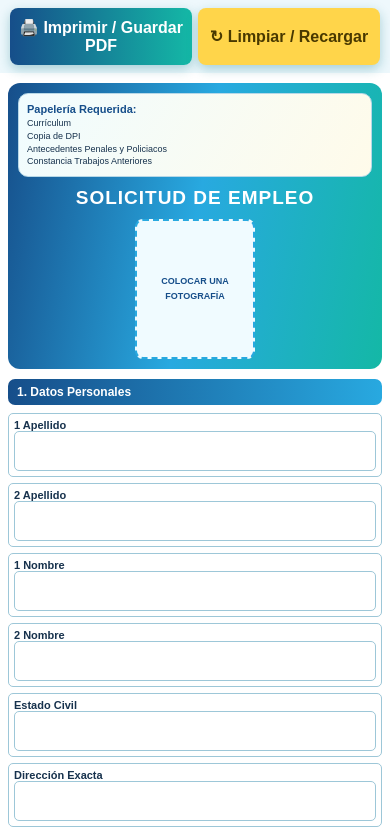
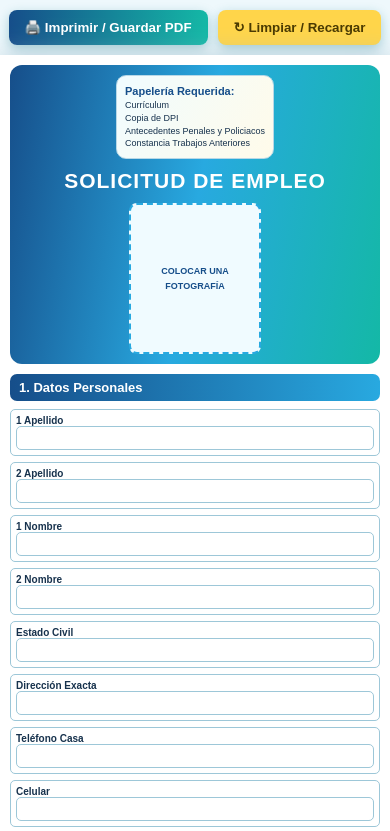
Before and after one commit to cabinaladriana8-pixel/formulario-impulso.piloto, a plain HTML site: page index.html in a window 390 px wide. Shown: the top 831 px of the page. Drawn offline with Linux system fonts and the light colour scheme.

Commit message:
Update style.css

```diff
--- a/style.css
+++ b/style.css
@@ -14,39 +14,10 @@ body{margin:0;background:linear-gradient(135deg,#dff5ff,#f7fbff);font-family:Ari
 @media(max-width:560px){.g2,.g3,.g4,.checks{grid-template-columns:1fr}.hoja{padding:10px}}
 @media print{body{background:white}.buttonbar{display:none}.wrapper{padding:0}.hoja{width:210mm;min-height:297mm;margin:0;box-shadow:none;border-radius:0;page-break-after:always}.hoja:last-child{page-break-after:auto}}
 
-/* ===== AJUSTES MÓVILES ===== */
-html,body{width:100%;max-width:100%;overflow-x:hidden}
-button,input,textarea,select{font-size:16px}
-.buttonbar{position:sticky;top:0;z-index:1000;padding:8px 10px;margin:0;background:rgba(238,248,252,.96);backdrop-filter:blur(8px)}
-.btn{min-height:44px}
-@media(max-width:850px){
-  .hoja{overflow:hidden}
-  .top h1{font-size:19px;text-align:center}
-  .req{width:100%}
-  .photo{width:120px;height:140px}
-  .field{min-width:0}
-  .field input,.field textarea{min-height:40px}
-  .checks label{min-height:40px;display:flex;align-items:center}
-  .checks input{width:20px;height:20px}
-  .table{display:block;overflow-x:auto;-webkit-overflow-scrolling:touch}
-  .table table{min-width:650px}
-}
-@media(max-width:560px){
-  body{font-size:12px}
-  .buttonbar{gap:6px}
-  .btn{flex:1 1 140px;padding:10px 8px}
-  .hoja{padding:10px 8px}
-  .section-title{font-size:12px}
-  .top{padding:10px}
-  .g2,.g3,.g4{grid-template-columns:1fr}
-  .checks{grid-template-columns:1fr}
-  .field label{font-size:11px}
-  .field input,.field textarea{font-size:16px}
-  .footer{position:static;margin-top:15px}
-}
-@media(orientation:landscape) and (max-width:850px){
-  .g2{grid-template-columns:1fr 1fr}
-  .g3{grid-template-columns:repeat(2,1fr)}
-  .g4{grid-template-columns:repeat(2,1fr)}
-  .checks{grid-template-columns:repeat(2,1fr)}
-}
+
+.firma-digital{margin-top:10px;padding:8px;border:1px solid #8ecbd9;border-radius:10px;background:linear-gradient(135deg,#f5fdff,#fffef1)}
+.firma-digital h3{margin:0 0 4px;color:#164e8a}
+.firma-digital p{font-size:9px;margin:3px 0 6px}
+.firma-digital .firma{display:block;width:100%;height:120px;background:#fff;border:2px dashed #28a9e0;border-radius:7px;touch-action:none;cursor:crosshair}
+#limpiarFirma{margin-top:6px;border:0;border-radius:7px;padding:7px 12px;font-weight:bold;cursor:pointer;background:#ffd54a;color:#493900}
+@media print{#limpiarFirma{display:none}}
```
